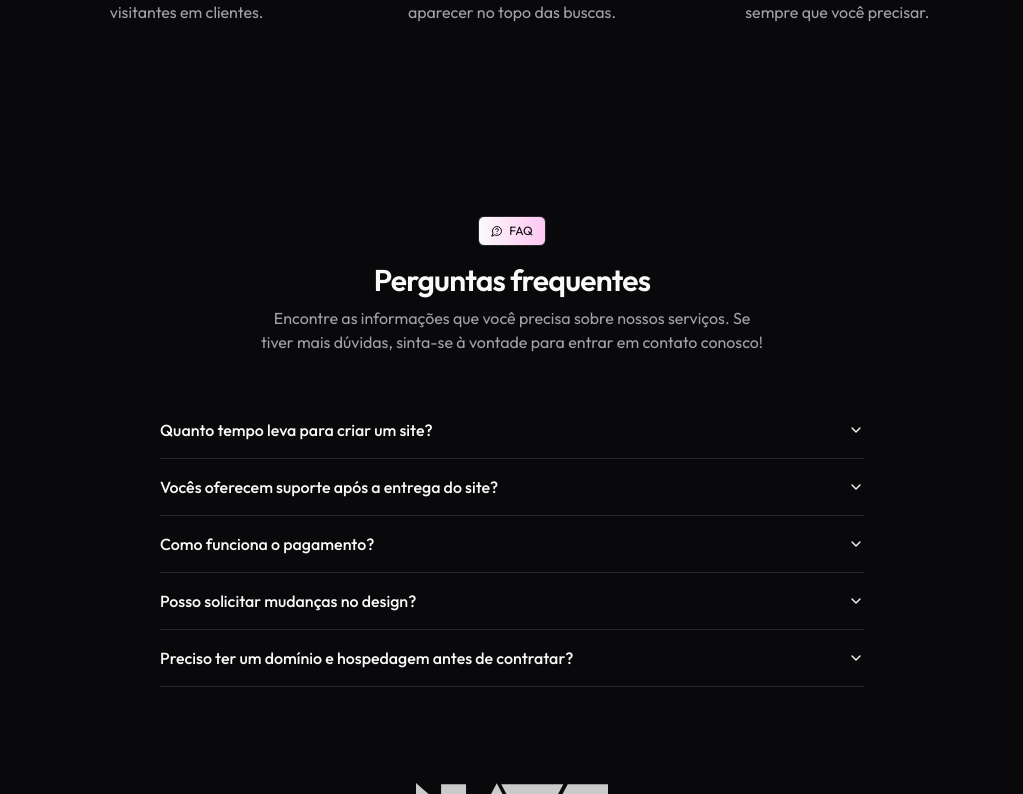
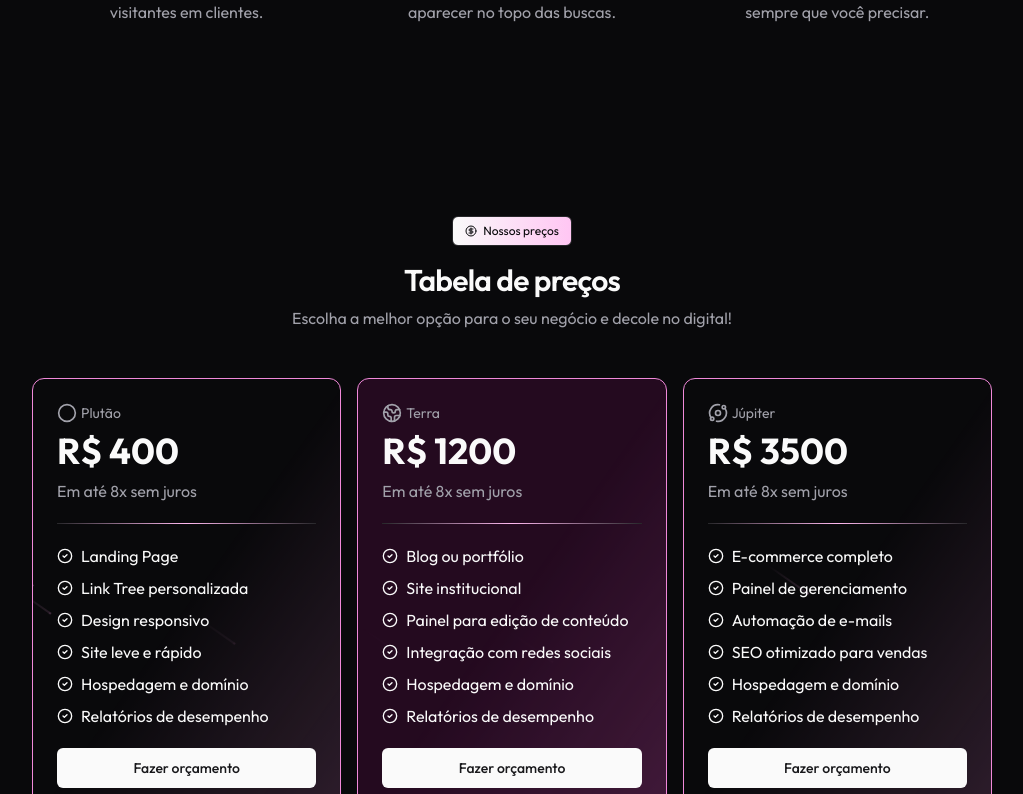
Before and after one commit to NaveLabz/nave, a Next.js app: page / in a window 1280 px wide. Shown: the part 1706-2500 px from the top of the page, without its empty margins (128-1151 px from the left). Built offline with nearby package versions, Linux system fonts and the light colour scheme.

Commit message:
feat: add pricing section

```diff
--- a/package.json
+++ b/package.json
@@ -16,6 +16,7 @@
   "dependencies": {
     "@radix-ui/react-accordion": "^1.2.2",
     "@radix-ui/react-dialog": "^1.1.5",
+    "@radix-ui/react-separator": "^1.1.1",
     "@radix-ui/react-slot": "^1.1.1",
     "@tsparticles/engine": "^3.8.0",
     "@tsparticles/react": "^3.0.0",
--- /dev/null
+++ b/src/app/(home)/_components/pricing.tsx
@@ -0,0 +1,107 @@
+import { SectionHeader } from '@/components/section-header'
+import { Button } from '@/components/ui/button'
+import { Meteors } from '@/components/ui/meteors'
+import { Separator } from '@/components/ui/separator'
+import { WidthWrapper } from '@/components/width-wrapper'
+import {
+  Circle,
+  CircleCheck,
+  CircleDollarSign,
+  Earth,
+  Orbit,
+} from 'lucide-react'
+
+const PLANS = [
+  {
+    Icon: Circle,
+    title: 'Plutão',
+    price: 'R$ 400',
+    items: [
+      'Landing Page',
+      'Link Tree personalizada',
+      'Design responsivo',
+      'Site leve e rápido',
+      'Hospedagem e domínio',
+      'Relatórios de desempenho',
+    ],
+  },
+  {
+    Icon: Earth,
+    title: 'Terra',
+    price: 'R$ 1200',
+    items: [
+      'Blog ou portfólio',
+      'Site institucional',
+      'Painel para edição de conteúdo',
+      'Integração com redes sociais',
+      'Hospedagem e domínio',
+      'Relatórios de desempenho',
+    ],
+  },
+  {
+    Icon: Orbit,
+    title: 'Júpiter',
+    price: 'R$ 3500',
+    items: [
+      'E-commerce completo',
+      'Painel de gerenciamento',
+      'Automação de e-mails',
+      'SEO otimizado para vendas',
+      'Hospedagem e domínio',
+      'Relatórios de desempenho',
+    ],
+  },
+]
+
+export function Pricing() {
+  return (
+    <section id="precos" className="scroll-m-8">
+      <WidthWrapper className="max-w-5xl">
+        <div className="space-y-16 md:space-y-12">
+          <SectionHeader.Root>
+            <SectionHeader.Label icon={CircleDollarSign}>
+              Nossos preços
+            </SectionHeader.Label>
+            <SectionHeader.Title>Tabela de preços</SectionHeader.Title>
+            <SectionHeader.Description>
+              Escolha a melhor opção para o seu negócio e decole no digital!
+            </SectionHeader.Description>
+          </SectionHeader.Root>
+
+          <div className="grid grid-cols-1 gap-8 text-balance md:grid-cols-2 md:gap-6 lg:grid-cols-3 lg:gap-4">
+            {PLANS.map((plan, i) => (
+              <div
+                className="group relative flex flex-col items-start gap-5 overflow-hidden rounded-xl border border-[#f089d9] p-6 [&:nth-child(2)]:bg-[rgba(146,17,118,0.2)]"
+                key={i}
+              >
+                <div className="absolute inset-0 -z-20 bg-gradient-to-tl from-[rgba(240,137,217,0.4)] via-transparent to-transparent opacity-40">
+                  <Meteors number={4} />
+                </div>
+                <div className="space-y-2">
+                  <div className="flex items-center gap-1 text-muted-foreground">
+                    <plan.Icon className="size-5" />
+                    <p className="text-sm">{plan.title}</p>
+                  </div>
+                  <p className="text-4xl font-bold">{plan.price}</p>
+                  <p className="text-muted-foreground">Em até 8x sem juros</p>
+                </div>
+
+                <Separator className="bg-gradient-to-l from-transparent via-[#ffb9f0] to-transparent" />
+
+                <ul className="space-y-2">
+                  {plan.items.map((item, i) => (
+                    <li className="flex items-center gap-2" key={i}>
+                      <CircleCheck className="size-4" /> {item}
+                    </li>
+                  ))}
+                </ul>
+
+                <Button className="mt-auto w-full">Fazer orçamento</Button>
+              </div>
+            ))}
+          </div>
+        </div>
+      </WidthWrapper>
+    </section>
+  )
+}
--- a/src/app/(home)/page.tsx
+++ b/src/app/(home)/page.tsx
@@ -2,6 +2,7 @@
 import { FAQ } from '@/app/(home)/_components/faq'
 import { Hero } from '@/app/(home)/_components/hero'
 import { Steps } from '@/app/(home)/_components/steps'
+import { Pricing } from '@/app/(home)/_components/pricing'
 
 export default function Home() {
   return (
@@ -9,6 +10,7 @@
       <Hero />
       <Steps />
       <Benefits />
+      <Pricing />
       <FAQ />
     </>
   )
--- /dev/null
+++ b/src/components/ui/meteors.tsx
@@ -0,0 +1,32 @@
+import { cn } from '@/lib/utils'
+import React from 'react'
+
+export const Meteors = ({
+  number,
+  className,
+}: {
+  number?: number
+  className?: string
+}) => {
+  const meteors = new Array(number || 20).fill(true)
+  return (
+    <>
+      {meteors.map((el, idx) => (
+        <span
+          key={'meteor' + idx}
+          className={cn(
+            'absolute left-1/2 top-1/2 h-0.5 w-0.5 rotate-[215deg] animate-meteor-effect rounded-[9999px] bg-[#f089d9] shadow-[0_0_0_1px_#ffffff10]',
+            "before:absolute before:top-1/2 before:h-[1px] before:w-[50px] before:-translate-y-[50%] before:transform before:bg-gradient-to-r before:from-[#ffaced] before:to-transparent before:content-['']",
+            className,
+          )}
+          style={{
+            top: 0,
+            left: Math.floor(Math.random() * (400 - -400) + -400) + 'px',
+            animationDelay: Math.random() * (0.8 - 0.2) + 0.2 + 's',
+            animationDuration: Math.floor(Math.random() * (10 - 2) + 2) + 's',
+          }}
+        ></span>
+      ))}
+    </>
+  )
+}
--- /dev/null
+++ b/src/components/ui/separator.tsx
@@ -0,0 +1,31 @@
+'use client'
+
+import * as React from 'react'
+import * as SeparatorPrimitive from '@radix-ui/react-separator'
+
+import { cn } from '@/lib/utils'
+
+const Separator = React.forwardRef<
+  React.ElementRef<typeof SeparatorPrimitive.Root>,
+  React.ComponentPropsWithoutRef<typeof SeparatorPrimitive.Root>
+>(
+  (
+    { className, orientation = 'horizontal', decorative = true, ...props },
+    ref,
+  ) => (
+    <SeparatorPrimitive.Root
+      ref={ref}
+      decorative={decorative}
+      orientation={orientation}
+      className={cn(
+        'shrink-0 bg-border',
+        orientation === 'horizontal' ? 'h-[1px] w-full' : 'h-full w-[1px]',
+        className,
+      )}
+      {...props}
+    />
+  ),
+)
+Separator.displayName = SeparatorPrimitive.Root.displayName
+
+export { Separator }
--- a/tailwind.config.ts
+++ b/tailwind.config.ts
@@ -10,11 +10,20 @@
   theme: {
     extend: {
       animation: {
+        'meteor-effect': 'meteor 5s linear infinite',
         shimmer: 'shimmer 3s linear infinite',
         'accordion-down': 'accordion-down 0.2s ease-out',
         'accordion-up': 'accordion-up 0.2s ease-out',
       },
       keyframes: {
+        meteor: {
+          '0%': { transform: 'rotate(215deg) translateX(0)', opacity: '1' },
+          '70%': { opacity: '1' },
+          '100%': {
+            transform: 'rotate(215deg) translateX(-500px)',
+            opacity: '0',
+          },
+        },
         shimmer: {
           from: {
             backgroundPosition: '0 0',
```
Also changed, not shown: 1 other file (tests, documents, lock files or other folders).
